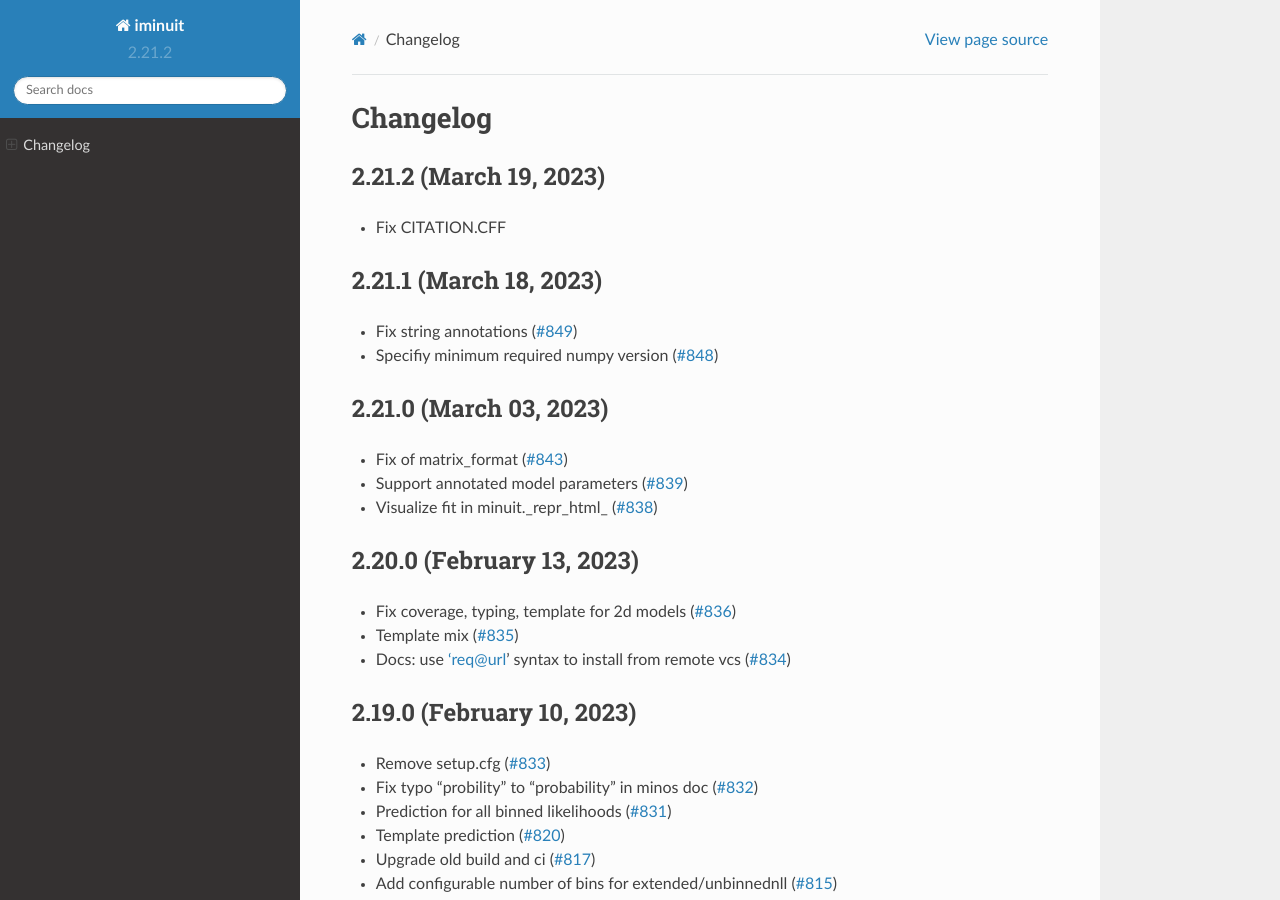
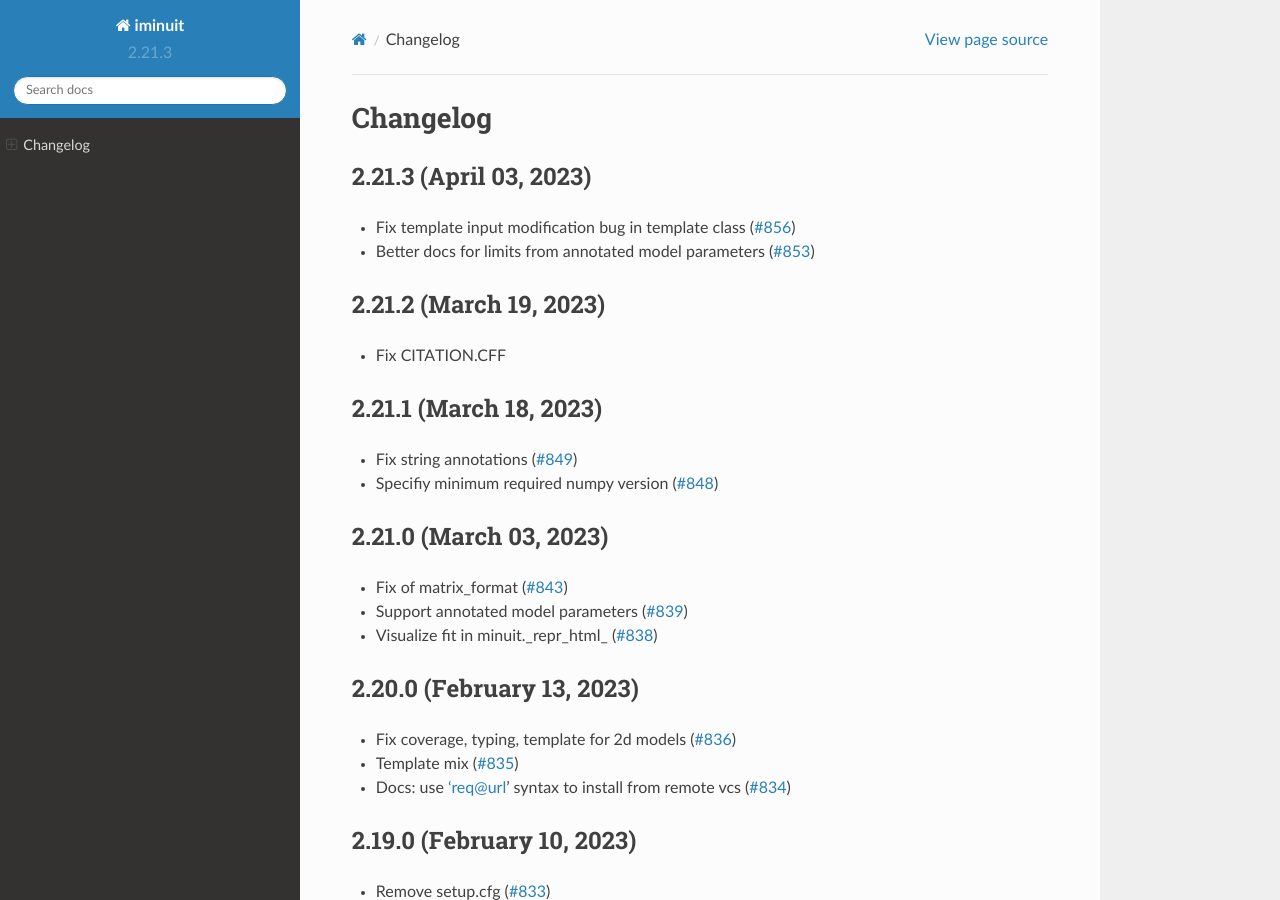
Before and after one commit to scikit-hep/iminuit, a Sphinx documentation site: the page built from doc/changelog.rst, in a window 1280 px wide and 900 px high. Built offline with Sphinx 7.4.7 and the Read the Docs theme 2.0.0, drawn with Linux system fonts in a browser that asks for light colours.

Commit message:
update version and changelog

```diff
--- a/doc/changelog.rst
+++ b/doc/changelog.rst
@@ -4,6 +4,11 @@
 
 Changelog
 =========
+
+2.21.3 (April 03, 2023)
+-----------------------
+- Fix template input modification bug in template class (`#856 <https://github.com/scikit-hep/iminuit/pull/856>`_)
+- Better docs for limits from annotated model parameters (`#853 <https://github.com/scikit-hep/iminuit/pull/853>`_)
 
 2.21.2 (March 19, 2023)
 -----------------------
--- a/pyproject.toml
+++ b/pyproject.toml
@@ -8,7 +8,7 @@
 [project]
 name = "iminuit"
 description = "Jupyter-friendly Python frontend for MINUIT2 in C++"
-version = "2.21.2"
+version = "2.21.3"
 maintainers = [
     { name = "Hans Dembinski" },
     { email = "hans.dembinski@gmail.com" },
```
